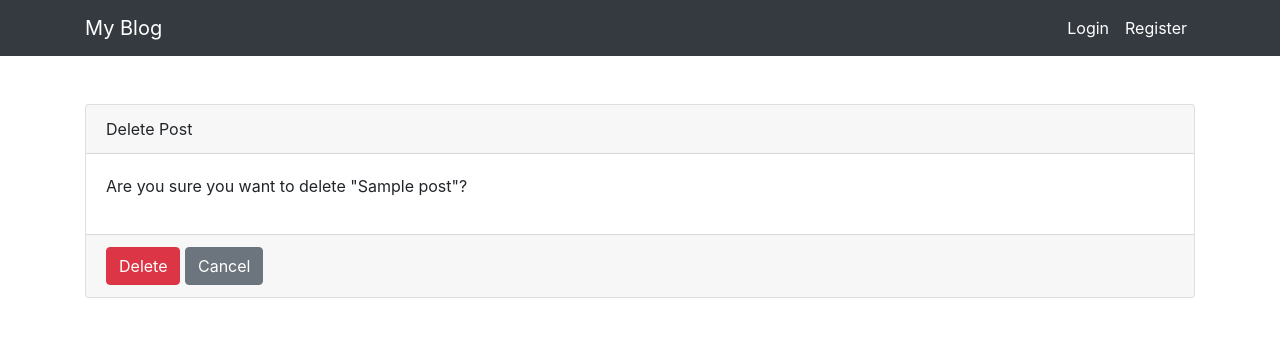
After one commit to zafercuz/Django_MultipleDB, a Django app: page /1/delete-post in a window 1280 px wide. The commit adds this page. Shown: the top 337 px of the page. Run offline with Django 3.2, Linux system fonts and the light colour scheme; tables that the repository leaves empty hold one stand-in row (values such as "Sample post"); parts of the project's set-up code (start-up, migrations or seed data) failed here and were passed over; some libraries are stand-ins or nearby versions.

Commit message:
Add UpdateView and DeleteView
modified:   blog/__pycache__/settings.cpython-37.pyc
modified:   blog/settings.py
modified:   index/__pycache__/urls.cpython-37.pyc
modified:   index/__pycache__/views.cpython-37.pyc
renamed:    index/templates/create.html -> index/templates/create-update.html
new file:   index/templates/delete.html
modified:   index/templates/detail.html
modified:   index/templates/index.html
modified:   index/urls.py
modified:   index/views.py
modified:   templates/account/email_confirm.html
modified:   templates/base.html

```diff
--- /dev/null
+++ b/index/templates/delete.html
@@ -0,0 +1,22 @@
+{% extends 'base.html' %}
+
+{% load crispy_forms_tags %}
+
+{% block content %}
+
+<div class="card">
+  <div class="card-header">
+    Delete Post
+  </div>
+  <form method="post">{% csrf_token %}
+    <div class="card-body">
+      <p>Are you sure you want to delete "{{ post }}"?</p>
+    </div>
+    <div class="card-footer text-muted">
+      <button class="btn btn-danger">Delete</button>
+      <a href="{{ post.get_absolute_url }}" class="btn btn-secondary">Cancel</a>
+    </div>
+  </form>
+</div>
+
+{% endblock %}
--- a/index/templates/index.html
+++ b/index/templates/index.html
@@ -1,5 +1,6 @@
 {% extends 'base.html' %}
 
+{% load i18n %}
 {% block content %}
 <a href="{% url 'create' %}" class="btn btn-primary mb-2">Create Post</a>
 <div class="row mb-5">
@@ -13,7 +14,7 @@
             <div class="card mb-2">
               <div class="card-body">
                 <h5 class="card-title">{{ post }}</h5>
-                <p class="card-text">{{ post.content|safe }}</p>
+                <p class="card-text">{{ post.content|safe|slice:"255" }}</p>
                 <a href="{{ post.get_absolute_url }}" class="btn btn-primary">Read More</a>
               </div>
             </div>
--- a/index/urls.py
+++ b/index/urls.py
@@ -1,8 +1,10 @@
 from django.urls import path
-from .views import IndexView, PostDetailView, PostCreateView
+from .views import IndexView, PostDetailView, PostCreateView, PostUpdateView, PostDeleteView
 
 urlpatterns = [
     path('', IndexView.as_view(), name='index'),
     path('<int:pk>/detail', PostDetailView.as_view(), name='detail'),
-    path('create/', PostCreateView.as_view(), name='create'),
+    path('create-post', PostCreateView.as_view(), name='create'),
+    path('<int:pk>/update-post', PostUpdateView.as_view(), name='update'),
+    path('<int:pk>/delete-post', PostDeleteView.as_view(), name='delete'),
 ]
--- a/index/views.py
+++ b/index/views.py
@@ -1,9 +1,11 @@
 from collections import namedtuple
 
+from django.contrib import messages
 from django.contrib.auth.models import User
 from django.db import connections
 from django.shortcuts import get_object_or_404, render
-from django.views.generic import ListView, DetailView, CreateView
+from django.urls import reverse_lazy
+from django.views.generic import ListView, DetailView, CreateView, UpdateView, DeleteView
 
 from .forms import PostForm
 from .models import Post
@@ -52,5 +54,56 @@ class PostDetailView(DetailView):
 
 
 class PostCreateView(CreateView):
-    template_name = 'create.html'
+    template_name = 'create-update.html'
     form_class = PostForm
+
+    def get_context_data(self, **kwargs):
+        context = super(PostCreateView, self).get_context_data(**kwargs)
+        context['card_header'] = "Create Post"
+        return context
+
+    def form_valid(self, form):
+        response = super(PostCreateView, self).form_valid(form)
+        messages.success(self.request, "Post successfully created!")
+        return response
+
+
+class PostUpdateView(UpdateView):
+    template_name = 'create-update.html'
+    form_class = PostForm
+
+    def get_object(self):
+        id_ = self.kwargs.get("pk")
+        return get_object_or_404(Post, id=id_)
+
+    def get_context_data(self, **kwargs):
+        context = super(PostUpdateView, self).get_context_data(**kwargs)
+        context['card_header'] = "Update Post"
+        context['update'] = 1
+        return context
+
+    def form_valid(self, form):
+        response = super(PostUpdateView, self).form_valid(form)
+        messages.success(self.request, "Post successfully updated!")
+        return response
+
+
+class PostDeleteView(DeleteView):
+    template_name = 'delete.html'
+    model = Post
+    success_url = reverse_lazy('index')
+    context_object_name = "post"
+
+    def get_object(self):
+        id_ = self.kwargs.get("pk")
+        return get_object_or_404(Post, id=id_)
+
+    def get_context_data(self, **kwargs):
+        context = super(PostDeleteView, self).get_context_data(**kwargs)
+        context['card_header'] = "Delete Post"
+        return context
+
+    def delete(self, request, *args, **kwargs):
+        response = super(PostDeleteView, self).delete(request, *args, **kwargs)
+        messages.success(self.request, "Post successfully deleted!")
+        return response
--- a/templates/account/email_confirm.html
+++ b/templates/account/email_confirm.html
@@ -17,7 +17,7 @@
 
 <form method="post" action="{% url 'account_confirm_email' confirmation.key %}">
 {% csrf_token %}
-    <button type="submit">{% trans 'Confirm' %}</button>
+    <button type="submit" class="btn btn-primary">{% trans 'Confirm' %}</button>
 </form>
 
 {% else %}
--- a/templates/base.html
+++ b/templates/base.html
@@ -16,7 +16,7 @@
 <header>
   <nav class="navbar navbar-expand-lg navbar-dark bg-dark">
     <div class="container">
-      <a class="navbar-brand" href="{% url 'index' %}">Navbar</a>
+      <a class="navbar-brand" href="{% url 'index' %}">My Blog</a>
       <button class="navbar-toggler" type="button" data-toggle="collapse" data-target="#navbarSupportedContent"
               aria-controls="navbarSupportedContent" aria-expanded="false" aria-label="Toggle navigation">
         <span class="navbar-toggler-icon"></span>
```
Also changed, not shown: blog/settings.py (+19 -2 lines), index/templates/create-update.html (renamed from index/templates/create.html, +6 -1 lines), index/templates/detail.html (+9 -3 lines).
